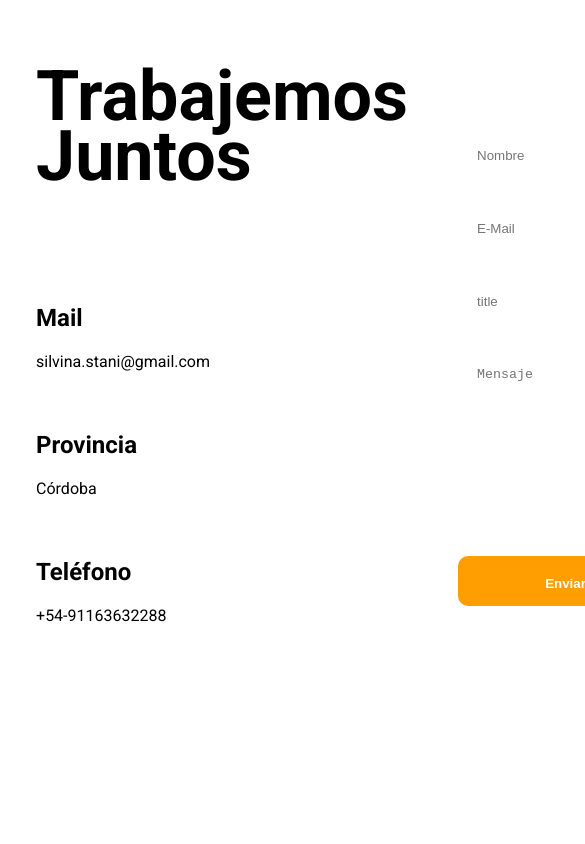
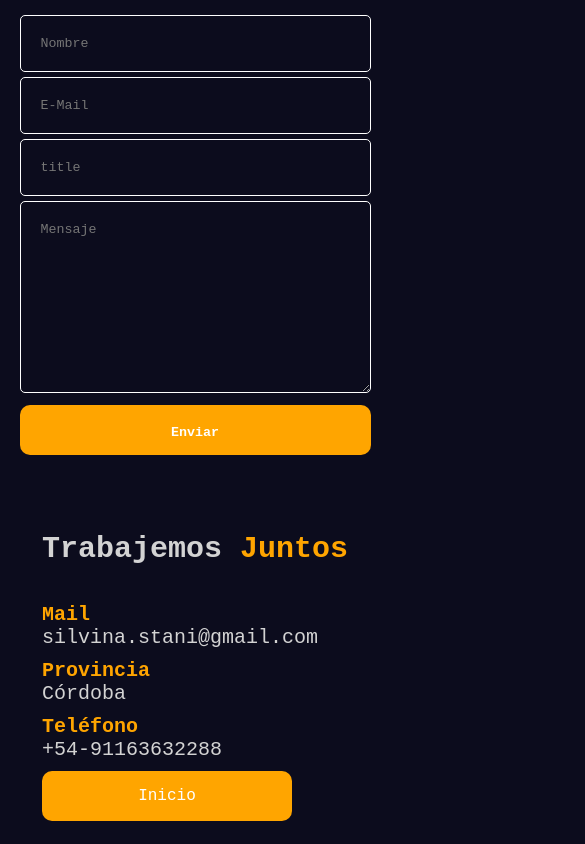
Before and after one commit to SilviStani/silvina_portfolio, a Next.js app: page /contacto in a window 390 px wide. Shown: the top 844 px of the page, 585 px wide, since content can reach past the window. Built offline with nearby package versions, Linux system fonts and the light colour scheme.

Commit message:
finishing responsiveness

```diff
--- a/Components/Contact/Contact.scss
+++ b/Components/Contact/Contact.scss
@@ -1,22 +1,4 @@
-    @keyframes animatedButton {
-        0% {
-            background-color: orange;
-        }
-
-        30% {
-            background-color: darkorange;
-        }
-
-        55% {
-            background-color: orangered;
-        }
-        70% {
-            background-color: darkorange;
-        }
-        100% {
-            background-color: orange;
-        }
-    }
+   @import "../../src/app/globals.scss";
 
    .contactContainer {
        height: 100%;
@@ -26,15 +8,46 @@
        align-items: center;
        gap: 50px;
 
+       @include mobile {
+           width: 100%;
+           flex-direction: column-reverse;
+       }
+
        .textContainer {
            flex: 1;
            display: flex;
            flex-direction: column;
            gap: 40px;
 
+           @include mobile {
+               gap: 10px;
+            }
+
             h1 {
                 font-size: 70px;
                 line-height: 88px;
+
+                span {
+                    color: orange;
+                }
+
+                @include mobile {
+                   font-size: 30px;
+               }
+           }
+
+           .item {
+               @include mobile {
+
+                   h2,
+                   span {
+                       font-size: 20px;
+                   }
+
+                   h2 {
+                       color: orange;
+                   }
+               }
            }
 
            .btn {
@@ -49,6 +62,11 @@
                border: 1px solid white;
                border-radius: 10px;
                cursor: pointer;
+
+               @include mobile {
+                   background-color: orange;
+                   border: none;
+               }
            }
 
            .btn:hover {
@@ -64,6 +82,12 @@
            flex-direction: column;
            gap: 20px;
 
+           @include mobile {
+               margin-top: 2%;
+               gap: 5px;
+               width: 90dvw;
+           }
+
            input,
            textarea {
                padding: 20px;
@@ -71,10 +95,14 @@
                border: 1px solid white;
                color: white;
                border-radius: 5px;
+
+               @include mobile {
+                   width: 100%;
+               }
            }
 
            button {
-                animation: animatedButton 3s infinite;
+               background-color: orange;
                padding: 20px;
                font-weight: bold;
                color: white;
@@ -82,6 +110,9 @@
                border: none;
                height: 50px;
                cursor: pointer;
+               @include mobile{
+                margin-top: 2%;
+               }
            }
 
            button:hover {
@@ -89,32 +120,3 @@
            }
        }
    }
-
-    @media only screen and (max-width: 1281px) {
-        .contactContainer {
-            width: 85%;
-
-            .textContainer {
-
-                h1 {
-                    font-size: 70px;
-                    line-height: 60px;
-                }
-
-                .btn {
-                    height: 50px;
-                    font-size: 13px;
-                }
-
-            }
-
-            .formContainer,
-            form {
-
-                input,
-                textarea {
-                    padding: 18px;
-                }
-            }
-        }
-    }
--- a/Components/Parallax/Parallax.scss
+++ b/Components/Parallax/Parallax.scss
@@ -15,6 +15,9 @@
         @include mobile{
             font-size: 60px;
             text-align: center;
+        }
+        @include desktop{
+            font-size: 80px;
         }
     }
     .mountains{
--- a/Components/Portfolio/Portfolio.scss
+++ b/Components/Portfolio/Portfolio.scss
@@ -12,10 +12,18 @@
     color: orange;
     font-size: 36px;
 
+    @include desktop {
+      font-size: 30px;
+    }
+
     .progressBar {
       margin-top: 20px;
       height: 10px;
       background-color: white;
+
+      @include desktop {
+        height: 5px;
+      }
     }
 
   }
@@ -77,17 +85,29 @@
           align-items: center;
         }
 
+        @include desktop {
+          margin-top: 2%;
+        }
+
         h2 {
           font-size: 72px;
 
           @include mobile {
             font-size: 40px;
           }
+
+          @include desktop {
+            font-size: 55px;
+          }
         }
 
         p {
           color: gray;
           font-size: 20px;
+
+          @include desktop {
+            font-size: 15px;
+          }
         }
 
         .buttons {
@@ -110,11 +130,19 @@
 
             img {
               height: 30px;
+
+              @include desktop {
+                height: 25px;
+              }
             }
 
             @include mobile {
               width: 100px;
               padding: 5px;
+            }
+
+            @include desktop {
+              width: 150px;
             }
           }
 
--- a/Components/Skills/Skills.scss
+++ b/Components/Skills/Skills.scss
@@ -27,6 +27,10 @@
       font-size: 18px;
       color: gray;
       text-align: right;
+
+      @include desktop {
+        font-size: 15px;
+      }
     }
 
     hr {
@@ -61,6 +65,7 @@
         text-align: center;
       }
 
+
       h1 {
         font-size: 60px;
         font-weight: 100;
@@ -69,6 +74,10 @@
 
         @include mobile {
           font-size: 30px;
+        }
+
+        @include desktop {
+          font-size: 40px;
         }
       }
 
@@ -94,6 +103,12 @@
           width: 150px;
           height: 50px;
         }
+
+        @include desktop {
+          height: 60px;
+          width: 250px;
+          font-size: 20px;
+        }
       }
 
       .skillsImage {
@@ -116,6 +131,10 @@
       width: 90%;
     }
 
+    @include desktop {
+      margin-top: 1%;
+    }
+
     .box {
       padding: 50px;
       width: 100%;
@@ -128,14 +147,24 @@
         padding: 5%;
       }
 
+      @include desktop {
+        padding: 30px;
+      }
+
       h2 {
         text-align: center;
         font-size: 22px;
         margin-bottom: 4%;
+        @include desktop{
+          font-size: 18px;
+        }
       }
 
       p {
         margin-bottom: 1%;
+        @include desktop{
+          font-size: 15px;
+        }
       }
 
       a {
```
Also changed, not shown: Components/Parallax/Parallax.jsx (+0 -12 lines). Lines whose indentation alone changed are shown as unchanged.
